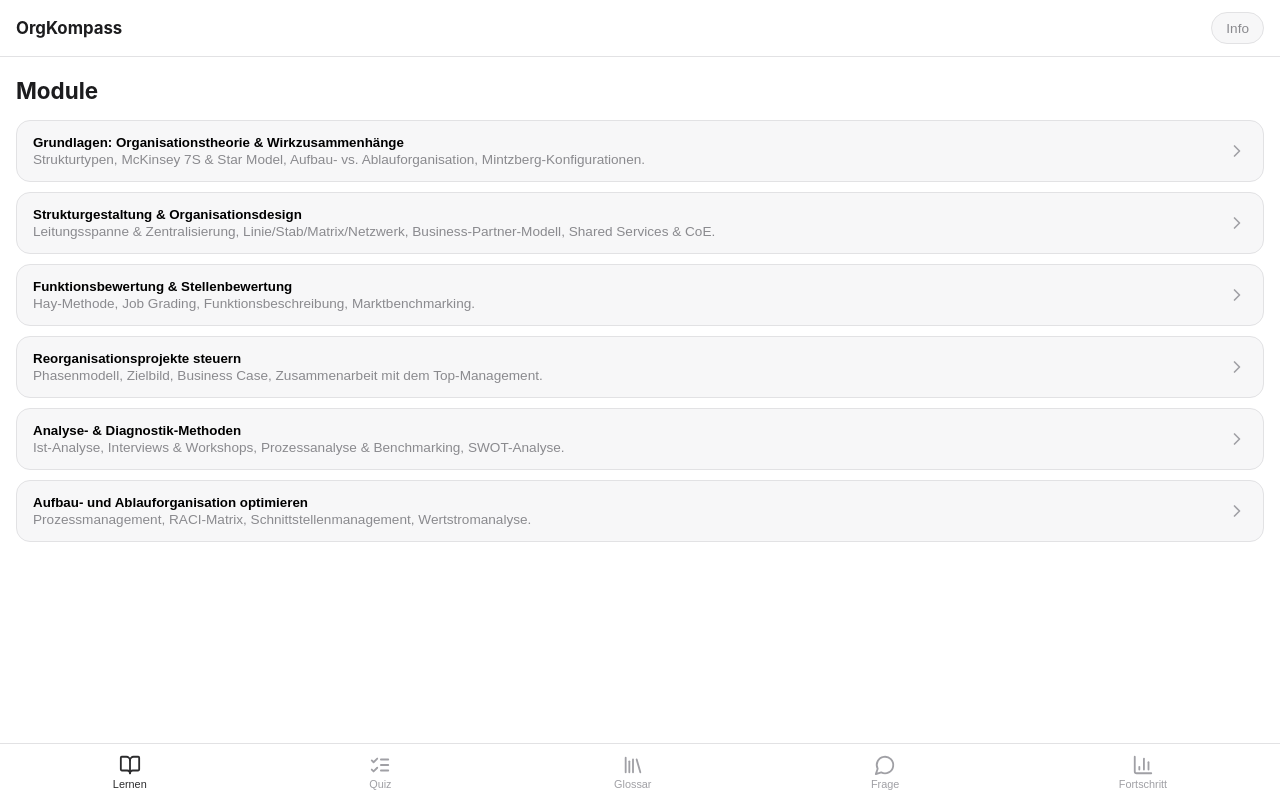
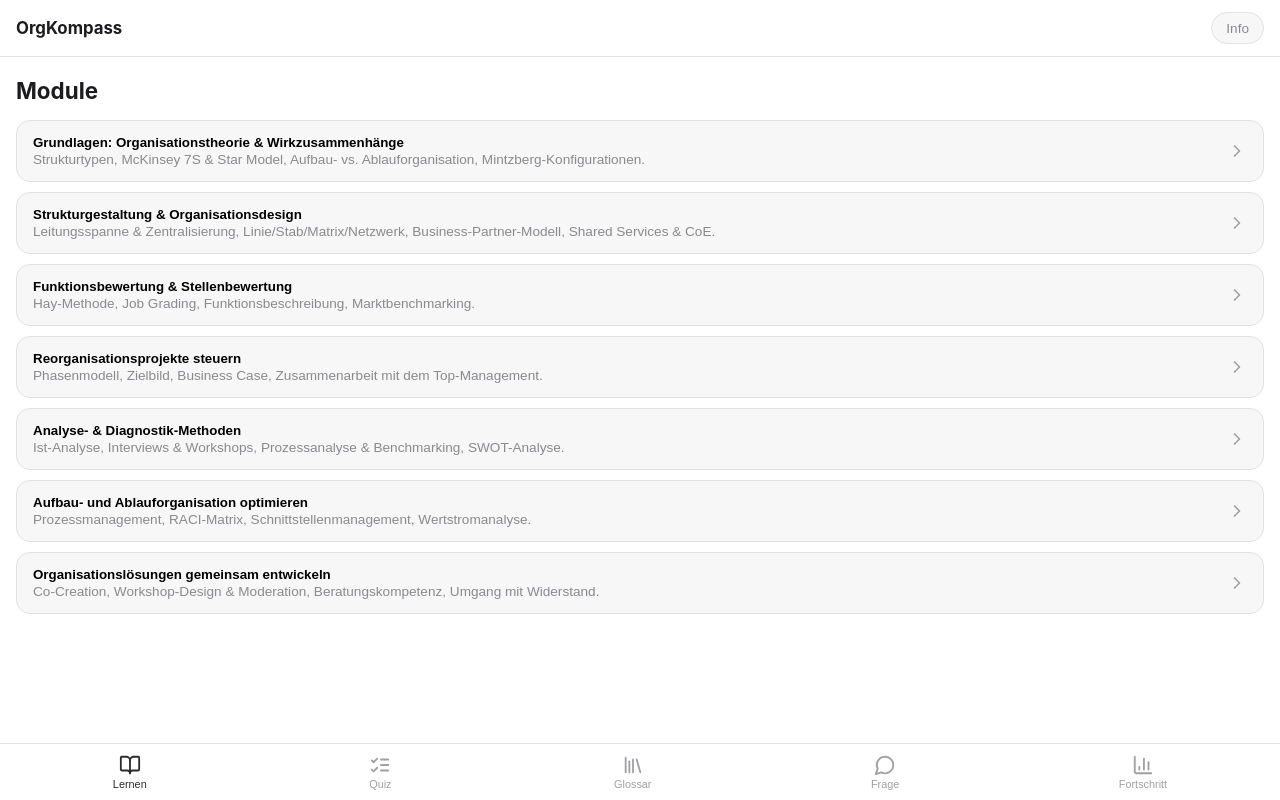
Before and after one commit to sEppofaz/OrgKompass, a plain HTML site: page static/index.html in a window 1280 px wide. Drawn offline with Linux system fonts and the light colour scheme.

Commit message:
Phase 3: Modul 7 (Organisationsloesungen gemeinsam entwickeln)
Co-Creation, Workshop-Design & Moderation, Beratungskompetenz
(Experte vs. Prozessbegleiter), Umgang mit Widerstand. 12 Fragen
(2 diagnostisch), 4 Abschnitte, 2 neue Glossareintraege (Glossar
gesamt jetzt 30). SW-Cache v6 -> v7.

```diff
--- a/static/content/content-glossar.js
+++ b/static/content/content-glossar.js
@@ -221,3 +221,19 @@ GLOSSARY.push({
   modul_ref: 'm06-prozessoptimierung',
   synonyme: ['Value Stream Mapping'],
 });
+
+GLOSSARY.push({
+  term: 'Co-Creation',
+  kurz: 'Gemeinsame Entwicklung von Organisationslösungen mit den Betroffenen statt reiner Expertenlösung von außen.',
+  erklaerung_markdown: '**Co-Creation** entwickelt Organisationslösungen gemeinsam mit den Betroffenen. Höherer Moderationsaufwand, dafür höhere Akzeptanz und Umsetzungsgeschwindigkeit, weil Widerstände früher sichtbar und bearbeitet werden.',
+  modul_ref: 'm07-co-creation',
+  synonyme: [],
+});
+
+GLOSSARY.push({
+  term: 'Prozessbegleitung',
+  kurz: 'Beraterrolle, die den Gestaltungsprozess moderiert, ohne selbst inhaltliche Lösungen vorzugeben.',
+  erklaerung_markdown: 'Die **Prozessbegleitung** ist der Gegenpol zur Expertenrolle: Der Berater moderiert, damit die Organisation die Lösung selbst entwickelt. Sinnvoll, wenn nachhaltige Verankerung und Akzeptanz entscheidend sind.',
+  modul_ref: 'm07-co-creation',
+  synonyme: ['Prozessberatung'],
+});
--- /dev/null
+++ b/static/content/content-modul-07-co-creation.js
@@ -0,0 +1,242 @@
+MODULES.push({
+  id: 'm07-co-creation',
+  nummer: 7,
+  bonus: false,
+  titel: 'Organisationslösungen gemeinsam entwickeln',
+  kurzbeschreibung: 'Co-Creation, Workshop-Design & Moderation, Beratungskompetenz, Umgang mit Widerstand.',
+  themenfelder: ['co-creation', 'beratungskompetenz'],
+  lernziele: [
+    'Co-Creation gegenüber rein expertenbasierter Beratung abgrenzen',
+    'Ein Gestaltungs-Workshop zielgerichtet aufbauen',
+    'Das Spektrum von Experten- zu Prozessberatung einordnen',
+    'Konstruktiv mit Widerstand in Gestaltungs-Workshops umgehen',
+  ],
+  abschnitte: [
+    {
+      id: 'm07-a01',
+      titel: 'Co-Creation in der Organisationsberatung',
+      inhalt_markdown: '## Co-Creation in der Organisationsberatung\n\n**Co-Creation** entwickelt Organisationslösungen gemeinsam mit den Betroffenen, statt sie als fertiges Konzept von außen zu übergeben. Der Grundgedanke: Wer eine Struktur mitgestaltet hat, versteht ihre Logik, trägt sie eher mit und bringt Praxiswissen ein, das eine rein extern erarbeitete Lösung oft nicht abbilden kann.\n\nCo-Creation ersetzt fachliche Beratungskompetenz nicht, sondern verändert die Rolle: Der Berater bringt Methodik, Struktur und externe Perspektive ein, die inhaltliche Lösung entsteht aber im Dialog mit den Fachbereichen. Der Trade-off gegenüber rein expertenbasierter Beratung: höherer Zeit- und Moderationsaufwand, dafür signifikant höhere Akzeptanz und Umsetzungsgeschwindigkeit in der Umsetzungsphase (Modul 8–10), weil Widerstände früher sichtbar und bearbeitet werden.',
+    },
+    {
+      id: 'm07-a02',
+      titel: 'Workshop-Design & Moderation',
+      inhalt_markdown: '## Workshop-Design & Moderation\n\nEin wirksamer Gestaltungs-Workshop beginnt mit einer klaren **Zielfrage** — was soll am Ende des Workshops konkret vorliegen (eine Entscheidung, eine Auswahl von Optionen, ein gemeinsames Problemverständnis)? Ohne diese Klarheit entstehen Workshops, die zwar gut besucht, aber ergebnislos sind.\n\nZur Moderation gehört, **Teilnehmerkreis** und **Format** zur Zielfrage passend zu wählen: Für Grundsatzentscheidungen braucht es Entscheidungsträger im Raum, für Detailarbeit eher Fachexperten. Die Moderationsrolle selbst sollte **inhaltlich neutral** bleiben — sie strukturiert den Prozess, ohne selbst inhaltliche Position zu beziehen, sonst verschiebt sich die Gruppe schnell auf die Position der Moderation, statt eigene Lösungen zu entwickeln.',
+    },
+    {
+      id: 'm07-a03',
+      titel: 'Beratungskompetenz: Experte vs. Prozessbegleiter',
+      inhalt_markdown: '## Beratungskompetenz: Experte vs. Prozessbegleiter\n\nOrganisationsberatung bewegt sich auf einem Spektrum zwischen zwei Rollen: der **Expertenrolle** (der Berater bringt fachliche Lösungsvorschläge ein, z. B. eine konkrete Zielstruktur) und der **Prozessbegleitung** (der Berater moderiert, damit die Organisation die Lösung selbst entwickelt, ohne inhaltlich vorzugeben).\n\nKeine der beiden Rollen ist grundsätzlich „richtiger" — die passende Rolle hängt vom Kontext ab: Bei geringer methodischer Erfahrung im Unternehmen oder unter Zeitdruck ist mehr Expertenrolle sinnvoll; wenn nachhaltige Verankerung und Akzeptanz entscheidend sind, mehr Prozessbegleitung. In der Praxis wechseln erfahrene Berater bewusst zwischen beiden Rollen, je nach Projektphase — häufig mehr Expertenrolle in der Diagnosephase, mehr Prozessbegleitung in der Zielbild- und Konzeptionsphase.',
+    },
+    {
+      id: 'm07-a04',
+      titel: 'Umgang mit Widerstand in Gestaltungs-Workshops',
+      inhalt_markdown: '## Umgang mit Widerstand in Gestaltungs-Workshops\n\nWiderstand in Gestaltungs-Workshops ist selten reine Blockadehaltung, sondern häufig ein Signal: unklare Ziele, befürchteter Bedeutungsverlust, oder schlicht fehlende Information. Der wirksamste erste Schritt ist daher nicht Überzeugungsarbeit, sondern **Verständnisfragen** — was genau steckt hinter dem Einwand?\n\nEin häufiger Beratungsfehler ist es, Widerstand vorschnell als „Veränderungsresistenz" abzutun und zu übergehen. Das mag den Workshop kurzfristig beschleunigen, produziert aber verdeckten Widerstand, der später — meist in der Umsetzungsphase — mit deutlich höheren Kosten wieder auftaucht. Ausführlich vertieft wird der Umgang mit Widerstand in Modul 9 (Stakeholder-Mapping, Kommunikationsstrategie).',
+    },
+  ],
+  fragen: [
+    {
+      id: 'm07-q01',
+      typ: 'multiple-choice',
+      frage: 'Was ist der Grundgedanke von Co-Creation in der Organisationsberatung?',
+      optionen: [
+        'Lösungen ausschließlich extern entwickeln und danach präsentieren',
+        'Organisationslösungen gemeinsam mit den Betroffenen entwickeln',
+        'Alle Entscheidungen dem Top-Management überlassen',
+        'Beratung ohne jeden Workshop durchführen',
+      ],
+      loesung_index: 1,
+      erklaerung: 'Co-Creation entwickelt Lösungen gemeinsam mit den Betroffenen, statt sie als fertiges Konzept von außen zu übergeben.',
+      schwierigkeit: 'leicht',
+      diagnostik: true,
+      themenfeld: 'co-creation',
+      abschnitt_ref: 'm07-a01',
+    },
+    {
+      id: 'm07-q02',
+      typ: 'multiple-choice',
+      frage: 'Welchen Trade-off hat Co-Creation gegenüber rein expertenbasierter Beratung?',
+      optionen: [
+        'Höherer Zeit-/Moderationsaufwand, dafür höhere Akzeptanz und Umsetzungsgeschwindigkeit',
+        'Geringerer Aufwand, aber schlechtere Ergebnisse',
+        'Keinerlei Unterschied in Aufwand oder Ergebnis',
+        'Co-Creation ist immer schneller als Expertenberatung',
+      ],
+      loesung_index: 0,
+      erklaerung: 'Co-Creation bedeutet höheren Zeit- und Moderationsaufwand, dafür signifikant höhere Akzeptanz und Umsetzungsgeschwindigkeit.',
+      schwierigkeit: 'mittel',
+      diagnostik: false,
+      themenfeld: 'co-creation',
+      abschnitt_ref: 'm07-a01',
+    },
+    {
+      id: 'm07-q03',
+      typ: 'multiple-choice',
+      frage: 'Ersetzt Co-Creation die fachliche Beratungskompetenz?',
+      optionen: [
+        'Ja, vollständig',
+        'Nein, sie verändert die Rolle — Methodik und externe Perspektive bleiben Beratungsbeitrag',
+        'Ja, Berater werden dabei überflüssig',
+        'Nein, Co-Creation hat mit Beratungskompetenz nichts zu tun',
+      ],
+      loesung_index: 1,
+      erklaerung: 'Co-Creation ersetzt fachliche Beratungskompetenz nicht — der Berater bringt weiterhin Methodik, Struktur und externe Perspektive ein.',
+      schwierigkeit: 'mittel',
+      diagnostik: false,
+      themenfeld: 'co-creation',
+      abschnitt_ref: 'm07-a01',
+    },
+    {
+      id: 'm07-q04',
+      typ: 'multiple-choice',
+      frage: 'Womit sollte ein wirksamer Gestaltungs-Workshop beginnen?',
+      optionen: [
+        'Mit einer klaren Zielfrage, was am Ende konkret vorliegen soll',
+        'Mit einer möglichst langen Teilnehmerliste',
+        'Mit einer offenen Diskussion ohne Agenda',
+        'Mit der Verteilung von Aufgaben ohne vorherige Klärung',
+      ],
+      loesung_index: 0,
+      erklaerung: 'Ein wirksamer Workshop beginnt mit einer klaren Zielfrage — was soll am Ende konkret vorliegen?',
+      schwierigkeit: 'leicht',
+      diagnostik: false,
+      themenfeld: 'beratungskompetenz',
+      abschnitt_ref: 'm07-a02',
+    },
+    {
+      id: 'm07-q05',
+      typ: 'multiple-choice',
+      frage: 'Was passiert, wenn die Zielfrage eines Workshops unklar bleibt?',
+      optionen: [
+        'Der Workshop wird automatisch effizienter',
+        'Es entstehen gut besuchte, aber ergebnislose Workshops',
+        'Die Teilnehmerzahl sinkt automatisch',
+        'Die Moderation wird überflüssig',
+      ],
+      loesung_index: 1,
+      erklaerung: 'Ohne klare Zielfrage entstehen Workshops, die zwar gut besucht, aber ergebnislos sind.',
+      schwierigkeit: 'mittel',
+      diagnostik: false,
+      themenfeld: 'beratungskompetenz',
+      abschnitt_ref: 'm07-a02',
+    },
+    {
+      id: 'm07-q06',
+      typ: 'multiple-choice',
+      frage: 'Wie sollte sich die Moderationsrolle in einem Gestaltungs-Workshop inhaltlich verhalten?',
+      optionen: [
+        'Inhaltlich neutral bleiben und den Prozess strukturieren',
+        'Immer die eigene fachliche Meinung durchsetzen',
+        'Ausschließlich zuhören, ohne jede Strukturierung',
+        'Entscheidungen anstelle der Gruppe treffen',
+      ],
+      loesung_index: 0,
+      erklaerung: 'Die Moderation sollte inhaltlich neutral bleiben, sonst verschiebt sich die Gruppe auf die Position der Moderation statt eigene Lösungen zu entwickeln.',
+      schwierigkeit: 'mittel',
+      diagnostik: false,
+      themenfeld: 'beratungskompetenz',
+      abschnitt_ref: 'm07-a02',
+    },
+    {
+      id: 'm07-q07',
+      typ: 'multiple-choice',
+      frage: 'Welche zwei Rollen bilden das Spektrum der Beratungskompetenz?',
+      optionen: [
+        'Expertenrolle und Prozessbegleitung',
+        'Führungskraft und Mitarbeitende',
+        'Interner und externer Berater',
+        'Diagnose und Umsetzung',
+      ],
+      loesung_index: 0,
+      erklaerung: 'Das Spektrum reicht von der Expertenrolle (fachliche Lösungsvorschläge) bis zur Prozessbegleitung (Moderation ohne inhaltliche Vorgabe).',
+      schwierigkeit: 'leicht',
+      diagnostik: true,
+      themenfeld: 'beratungskompetenz',
+      abschnitt_ref: 'm07-a03',
+    },
+    {
+      id: 'm07-q08',
+      typ: 'multiple-choice',
+      frage: 'Wann ist laut Modul eher die Expertenrolle sinnvoll?',
+      optionen: [
+        'Bei geringer methodischer Erfahrung im Unternehmen oder unter Zeitdruck',
+        'Nur wenn keinerlei Fachwissen im Projekt vorhanden ist',
+        'Ausschließlich in der Verankerungsphase',
+        'Nie, Prozessbegleitung ist immer vorzuziehen',
+      ],
+      loesung_index: 0,
+      erklaerung: 'Bei geringer methodischer Erfahrung oder unter Zeitdruck ist mehr Expertenrolle sinnvoll.',
+      schwierigkeit: 'mittel',
+      diagnostik: false,
+      themenfeld: 'beratungskompetenz',
+      abschnitt_ref: 'm07-a03',
+    },
+    {
+      id: 'm07-q09',
+      typ: 'multiple-choice',
+      frage: 'Wie gehen erfahrene Berater in der Praxis oft mit den beiden Rollen um?',
+      optionen: [
+        'Sie wechseln bewusst zwischen beiden Rollen, je nach Projektphase',
+        'Sie bleiben während des gesamten Projekts strikt in nur einer Rolle',
+        'Sie vermeiden die Expertenrolle vollständig',
+        'Sie überlassen die Rollenwahl ausschließlich dem Kunden',
+      ],
+      loesung_index: 0,
+      erklaerung: 'Erfahrene Berater wechseln bewusst zwischen Experten- und Prozessrolle, je nach Projektphase.',
+      schwierigkeit: 'mittel',
+      diagnostik: false,
+      themenfeld: 'beratungskompetenz',
+      abschnitt_ref: 'm07-a03',
+    },
+    {
+      id: 'm07-q10',
+      typ: 'multiple-choice',
+      frage: 'Was ist Widerstand in Gestaltungs-Workshops laut Modul häufig?',
+      optionen: [
+        'Reine, unbegründete Blockadehaltung',
+        'Ein Signal für unklare Ziele, Bedeutungsverlust-Sorgen oder fehlende Information',
+        'Immer ein Zeichen mangelnder Intelligenz',
+        'Ein rein technisches Problem der Moderationssoftware',
+      ],
+      loesung_index: 1,
+      erklaerung: 'Widerstand ist selten reine Blockadehaltung, sondern oft ein Signal für unklare Ziele, Bedeutungsverlust-Sorgen oder fehlende Information.',
+      schwierigkeit: 'mittel',
+      diagnostik: false,
+      themenfeld: 'co-creation',
+      abschnitt_ref: 'm07-a04',
+    },
+    {
+      id: 'm07-q11',
+      typ: 'multiple-choice',
+      frage: 'Was ist der wirksamste erste Schritt im Umgang mit Widerstand?',
+      optionen: [
+        'Sofortige Überzeugungsarbeit',
+        'Verständnisfragen, was genau hinter dem Einwand steckt',
+        'Den Einwand ignorieren und weitermachen',
+        'Die widersprechende Person aus dem Workshop ausschließen',
+      ],
+      loesung_index: 1,
+      erklaerung: 'Der wirksamste erste Schritt ist nicht Überzeugungsarbeit, sondern Verständnisfragen, was genau hinter dem Einwand steckt.',
+      schwierigkeit: 'mittel',
+      diagnostik: false,
+      themenfeld: 'co-creation',
+      abschnitt_ref: 'm07-a04',
+    },
+    {
+      id: 'm07-q12',
+      typ: 'multiple-choice',
+      frage: 'Was passiert, wenn Widerstand vorschnell als „Veränderungsresistenz" abgetan wird?',
+      optionen: [
+        'Der Widerstand verschwindet dauerhaft',
+        'Es entsteht verdeckter Widerstand, der später mit höheren Kosten wieder auftaucht',
+        'Die Umsetzung wird dadurch automatisch beschleunigt',
+        'Das Projekt wird günstiger',
+      ],
+      loesung_index: 1,
+      erklaerung: 'Vorschnelles Übergehen von Widerstand produziert verdeckten Widerstand, der später — meist in der Umsetzungsphase — mit höheren Kosten wieder auftaucht.',
+      schwierigkeit: 'mittel',
+      diagnostik: false,
+      themenfeld: 'co-creation',
+      abschnitt_ref: 'm07-a04',
+    },
+  ],
+});
--- a/static/sw.js
+++ b/static/sw.js
@@ -1,4 +1,4 @@
-const CACHE_NAME = 'orgkompass-v6';
+const CACHE_NAME = 'orgkompass-v7';
 
 const SHELL = [
   './',
@@ -16,6 +16,7 @@ const SHELL = [
   './content/content-modul-04-reorganisationsprojekte.js',
   './content/content-modul-05-analyse-diagnostik.js',
   './content/content-modul-06-prozessoptimierung.js',
+  './content/content-modul-07-co-creation.js',
   './content/content-glossar.js',
   './content/content-diagramme.js',
 ];
```
Also changed, not shown: static/index.html (+1 -0 lines).
